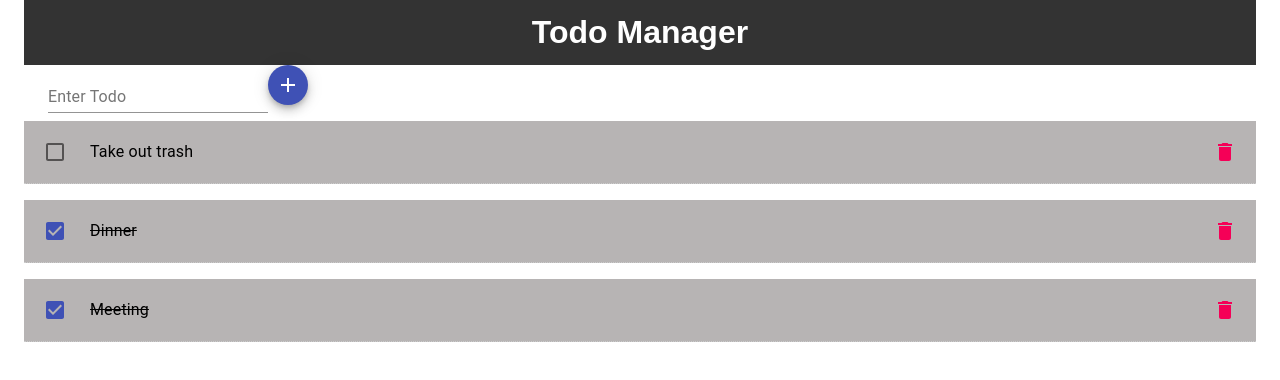
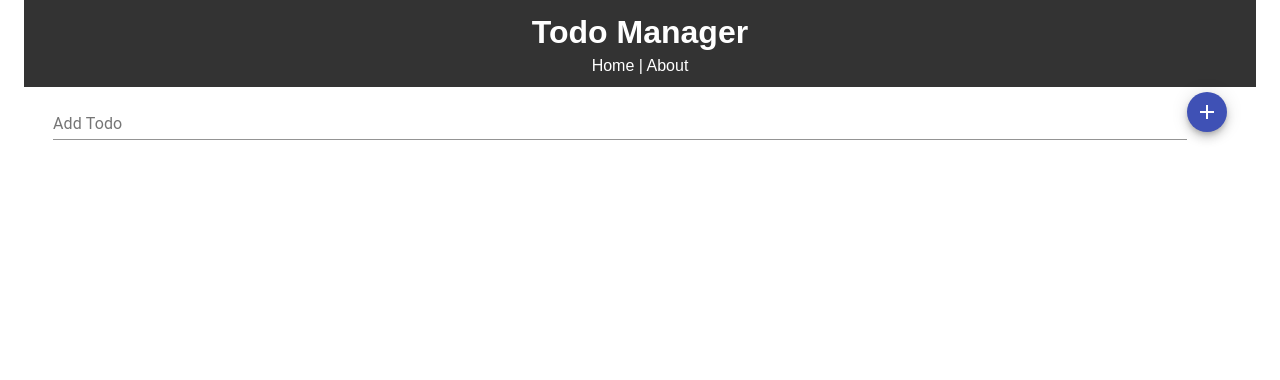
Before and after one commit to Palakash27/Todo-List, a React (Create React App) app: page / in a window 1280 px wide. Shown: the top 380 px of the page. Built offline with nearby package versions, Linux system fonts and the light colour scheme.

Commit message:
Added material UI

```diff
--- a/src/App.js
+++ b/src/App.js
@@ -1,30 +1,19 @@
 import React, { Component } from "react";
+import { BrowserRouter as Router, Route } from "react-router-dom";
 import TodoForm from "./components/TodoForm";
 import Header from "./components/layout/Header";
 import "./App.css";
 import Todos from "./components/Todos";
 import Container from "@material-ui/core/Container";
+import uuid from "uuid";
+import About from "./components/pages/About";
 
 class App extends Component {
   state = {
-    todos: [
-      {
-        id: 1,
-        title: "Take out trash",
-        completed: false
-      },
-      {
-        id: 2,
-        title: "Dinner",
-        completed: true
-      },
-      {
-        id: 3,
-        title: "Meeting",
-        completed: true
-      }
-    ]
+    todos: []
   };
+
+  componentDidMount() {}
 
   addTodo = newTodo => {
     const todos = this.state.todos;
@@ -49,18 +38,27 @@
   };
   render() {
     return (
+      <Router>
         <Container>
           <Header />
+          <Route
+            exact
+            path="/"
+            render={props => (
+              <>
                 <TodoForm todo={this.state.todos} addTodo={this.addTodo} />
-        <div className="TodoList">
                 <Todos
                   style={{ textAlign: "right" }}
                   todos={this.state.todos}
                   checkboxChanged={this.checkboxChanged}
                   delTodo={this.delTodo}
                 />
-        </div>
+              </>
+            )}
+          />
+          <Route path="/about" component={About} />
         </Container>
+      </Router>
     );
   }
 }
--- a/src/components/TodoForm.js
+++ b/src/components/TodoForm.js
@@ -3,6 +3,7 @@
 import Fab from "@material-ui/core/Fab";
 import AddIcon from "@material-ui/icons/Add";
 import Container from "@material-ui/core/Container";
+import uuid from "uuid";
 
 export class TodoForm extends Component {
   constructor(props) {
@@ -12,7 +13,7 @@
     };
   }
   genTodo = (id, title, completed = false) => ({
-    id,
+    id: uuid.v4(),
     title,
     completed
   });
@@ -28,19 +29,20 @@
       );
       this.props.addTodo(newTodo);
     }
-    // document.getElementById("newTodo").value = "";
     this.setState({ title: "" });
   };
   render() {
     return (
       <Container>
-        <form onSubmit={this.formSubmit}>
+        <form onSubmit={this.formSubmit} style={formStyle}>
           <TextField
             id="newTodo"
+            name="title"
             type="text"
             value={this.state.title}
             onChange={this.handleTodoChange}
-            label="Enter Todo"
+            label="Add Todo"
+            style={{ flex: 1 }}
           />
           <Fab
             size="small"
@@ -55,5 +57,9 @@
     );
   }
 }
-
+const formStyle = {
+  textAlign: "center",
+  padding: "5px",
+  display: "flex"
+};
 export default TodoForm;
--- a/src/components/TodoItem.js
+++ b/src/components/TodoItem.js
@@ -8,10 +8,10 @@
 import ListItemSecondaryAction from "@material-ui/core/ListItemSecondaryAction";
 
 export class TodoItem extends Component {
-  completedStyle = completed => {
+  TodoStyle = completed => {
     return {
       backgroundColor: "rgb(183, 180, 180)",
-      padding: "10px",
+      padding: "5px",
       borderBottom: "1px #ccc dotted",
       textDecoration: completed ? "line-through" : "none"
     };
@@ -19,7 +19,7 @@
   render() {
     const { id, title, completed } = this.props.todo;
     return (
-      <ListItem style={this.completedStyle(completed)}>
+      <ListItem style={this.TodoStyle(completed)}>
         <ListItemIcon>
           <Checkbox
             color="primary"
--- a/src/components/layout/Header.js
+++ b/src/components/layout/Header.js
@@ -1,9 +1,17 @@
 import React from "react";
+import { Link } from "react-router-dom";
 
 function Header() {
   return (
     <header style={headerStyle}>
       <h1>Todo Manager</h1>
+      <Link to="/" style={linkStyle}>
+        Home
+      </Link>{" "}
+      |{" "}
+      <Link to="/about" style={linkStyle}>
+        About
+      </Link>
     </header>
   );
 }
@@ -13,4 +21,8 @@
   textAlign: "center",
   padding: "10px"
 };
+const linkStyle = {
+  color: "#fff",
+  textDecoration: "none"
+};
 export default Header;
--- /dev/null
+++ b/src/components/pages/About.js
@@ -0,0 +1,11 @@
+import React from "react";
+
+function About() {
+  return (
+    <>
+      <h1>About </h1>
+      <p>This is TodoList app v1.0.0.</p>
+    </>
+  );
+}
+export default About;
```
Also changed, not shown: package.json (+11 -2 lines), 1 other file (tests, documents, lock files or other folders). Lines whose indentation alone changed are shown as unchanged.
